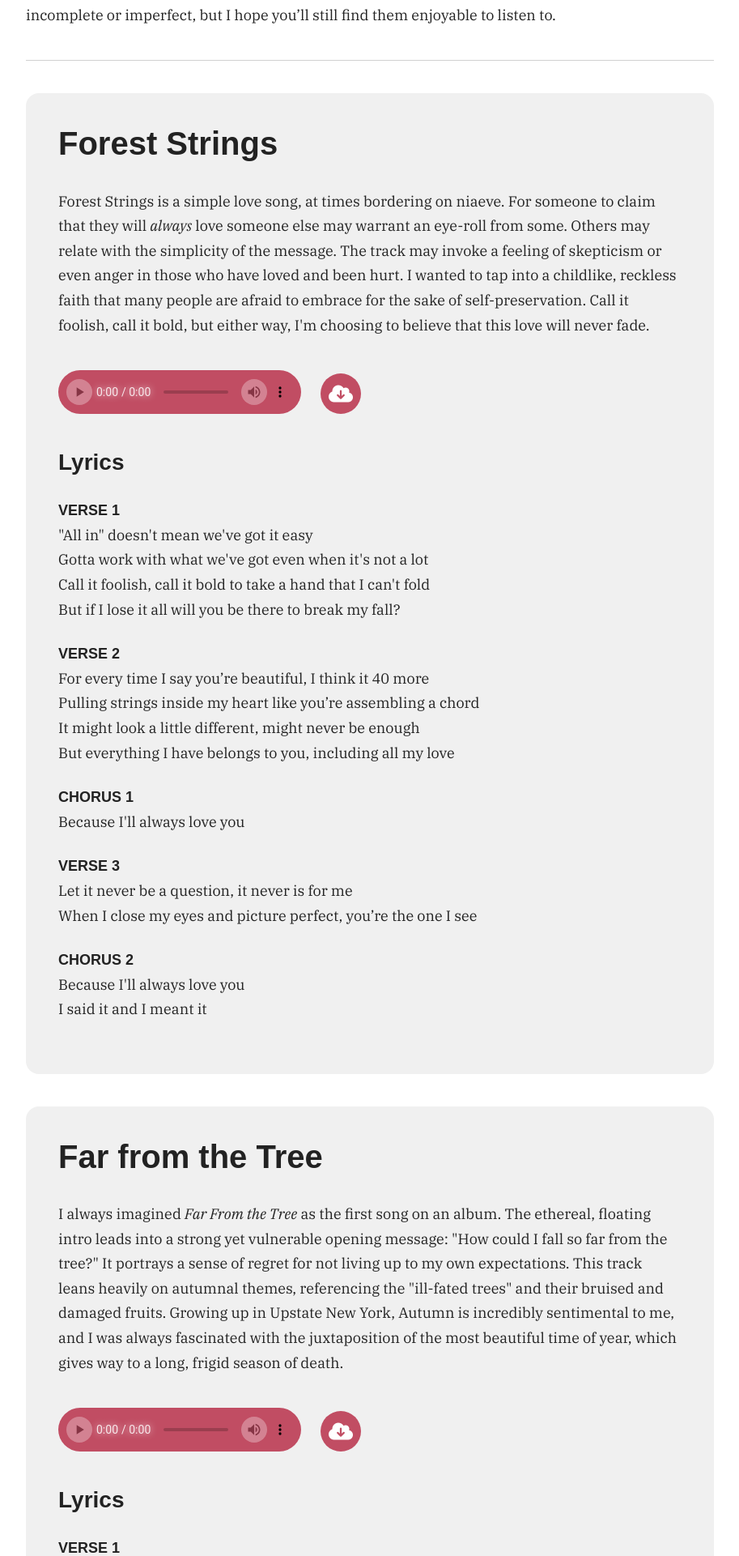
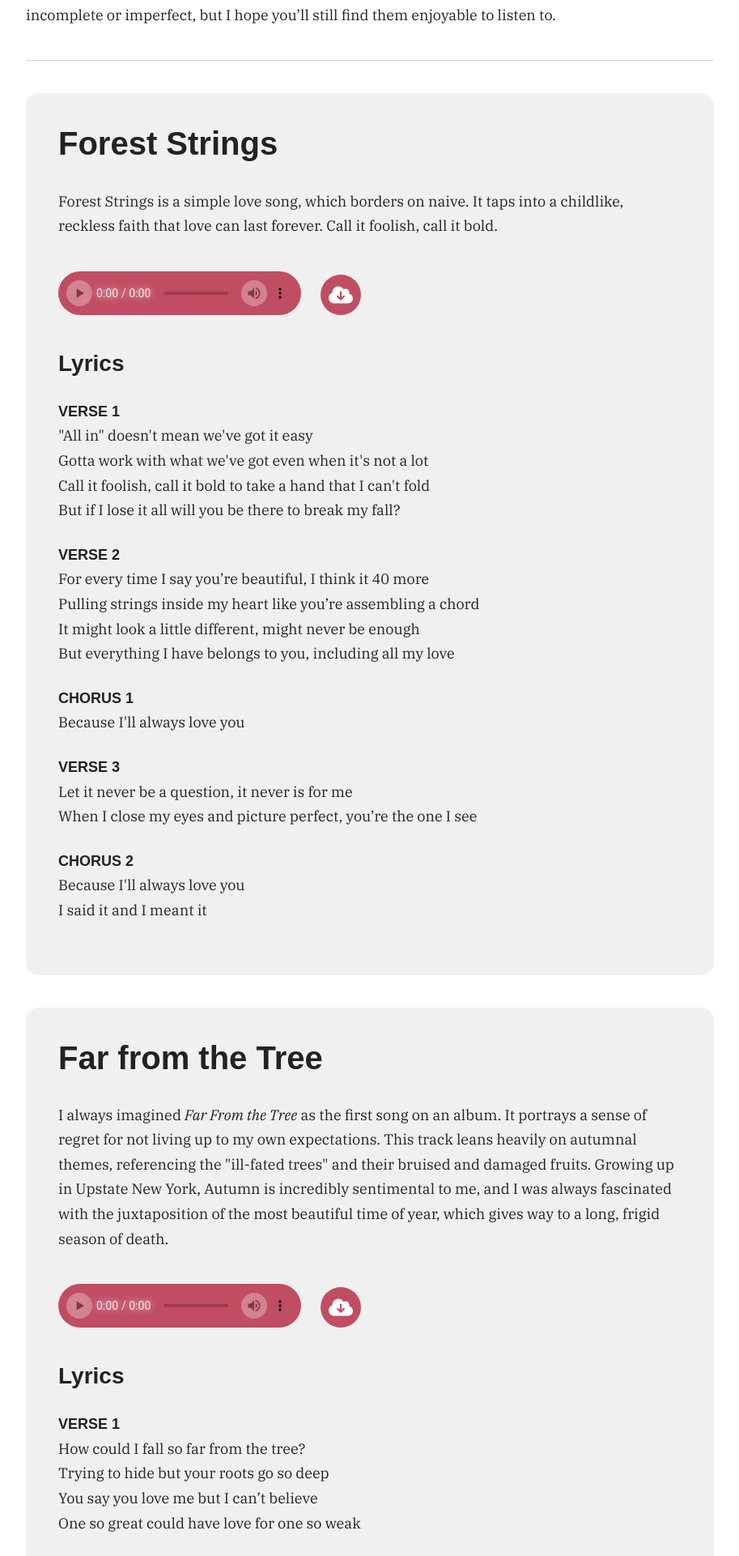
Before and after one commit to tylerwoodcook/linepup_com, a PHP site: page /default.php in a window 1280 px wide. Shown: the part 614-2535 px from the top of the page at 81% size, without its empty margins (183-1096 px from the left). Run offline with PHP 8.4, Linux system fonts and the light colour scheme; some libraries are stand-ins or nearby versions; some web fonts are replaced.

Commit message:
Update song descriptions

```diff
--- a/music/default.php
+++ b/music/default.php
@@ -26,12 +26,9 @@ include('../header.php');
         <h2>Forest Strings</h2>
 
         <p style="margin-bottom: 40px;">
-            Forest Strings is a simple love song, at times bordering on niaeve.
-            For someone to claim that they will <i>always</i> love someone else may warrant an eye-roll from some.
-            Others may relate with the simplicity of the message.
-            The track may invoke a feeling of skepticism or even anger in those who have loved and been hurt.
-            I wanted to tap into a childlike, reckless faith that many people are afraid to embrace for the sake of self-preservation.
-            Call it foolish, call it bold, but either way, I'm choosing to believe that this love will never fade.
+            Forest Strings is a simple love song, which borders on naive.
+            It taps into a childlike, reckless faith that love can last forever.
+            Call it foolish, call it bold.
         </p>
 
         <div style="display: flex; flex-wrap: wrap; width: 100%; gap: 24px; align-items: center; margin-bottom: 40px;">
@@ -84,7 +81,7 @@ include('../header.php');
         <h2>Far from the Tree</h2>
 
         <p style="margin-bottom: 40px;">
-            I always imagined <i>Far From the Tree</i> as the first song on an album. The ethereal, floating intro leads into a strong yet vulnerable opening message: "How could I fall so far from the tree?"
+            I always imagined <i>Far From the Tree</i> as the first song on an album.
             It portrays a sense of regret for not living up to my own expectations.
             This track leans heavily on autumnal themes, referencing the "ill-fated trees" and their bruised and damaged fruits.
             Growing up in Upstate New York, Autumn is incredibly sentimental to me, and I was always fascinated with the juxtaposition of the most beautiful time of year, which gives way to a long, frigid season of death.
@@ -132,12 +129,11 @@ include('../header.php');
             I remember feeling refreshed coming back to recording after so much time.
             I also remember getting in trouble for trying to record vocals while my wife was alseep in the next room over.
             That might seem like a frivolous detail, but it's actually quite relevant to the theme of this song.
-            You see, this was my first experience recording music as a married man; a <i>noisy</i> married man in a tiny apartment.
-            The lyrics of the song reflect the transition from a free-spirited bachelor to a dedicated husband; a husband who feels like he's failing to grow up.
+            This was my first time recording music as a married man; a <i>noisy</i> married man in a tiny apartment.
+            The lyrics of the song reflect the transition from a young man to a dedicated husband, and the challenges that come with growing up.
         </p>
         <p style="margin-bottom: 40px;">
             Musically, this song channels some very nostalgic artists from my past, including The Beach Boys, Relient K, Weezer, and The Strokes.
-            You may or may not hear those influences when you listen, but they certainly contributed to the writing process.
         </p>
 
         <div style="display: flex; flex-wrap: wrap; width: 100%; gap: 24px; align-items: center; margin-bottom: 40px;">
@@ -202,9 +198,6 @@ include('../header.php');
             Thematically, <i>Wretched</i> is a song about being a wretched, black-hearted sinner.
             Many of the themes are inspired by Romans chapter 7, in which the author Paul is admitting that he can't do the "good" he wants to do.
             "For I do not understand my own actions. For I do not do what I want, but I do the very thing I hate." (Romans 7:15)
-            I relate to this sense of disconnection between my head and heart.
-            The head knows what it should do, but the heart is  incapable.
-            Rather than strive for perfection, it's better to admit that I'm incapable, and call upon the one who is.
         </p>
 
         <p style="margin-bottom: 40px;">
```
